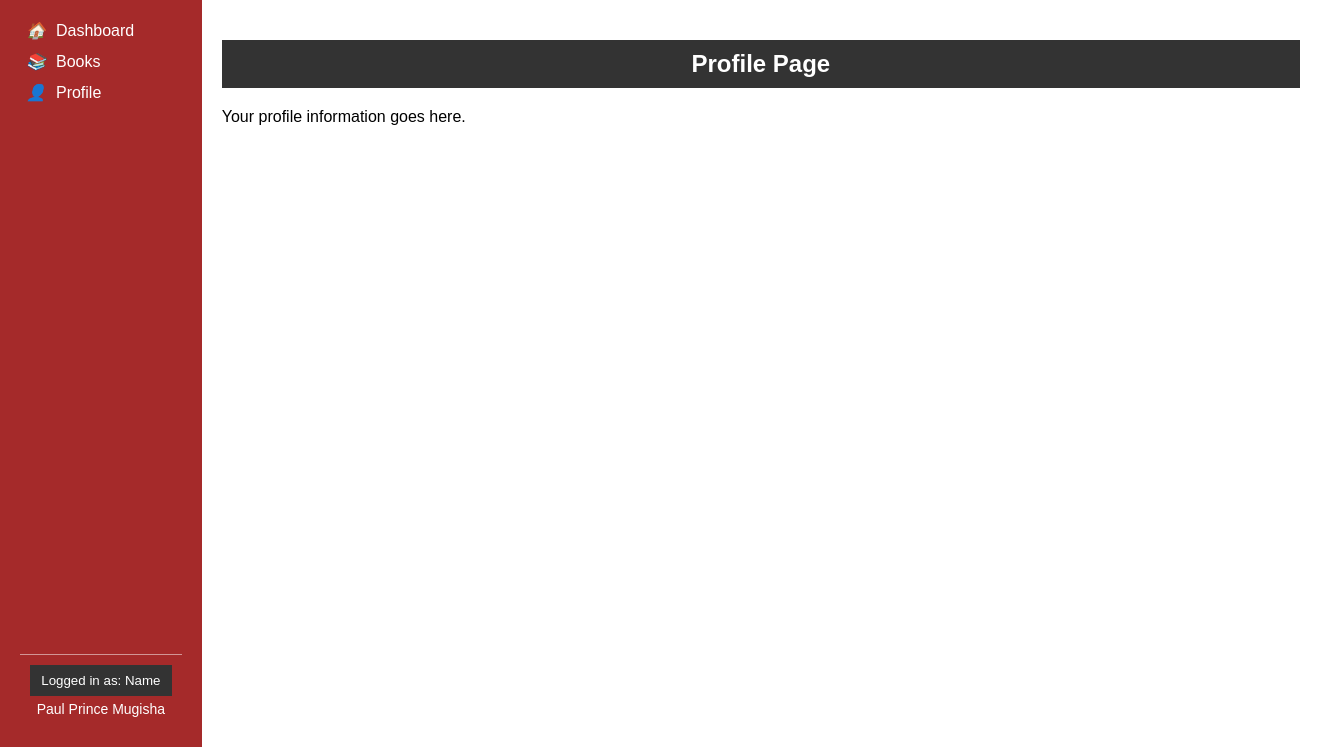
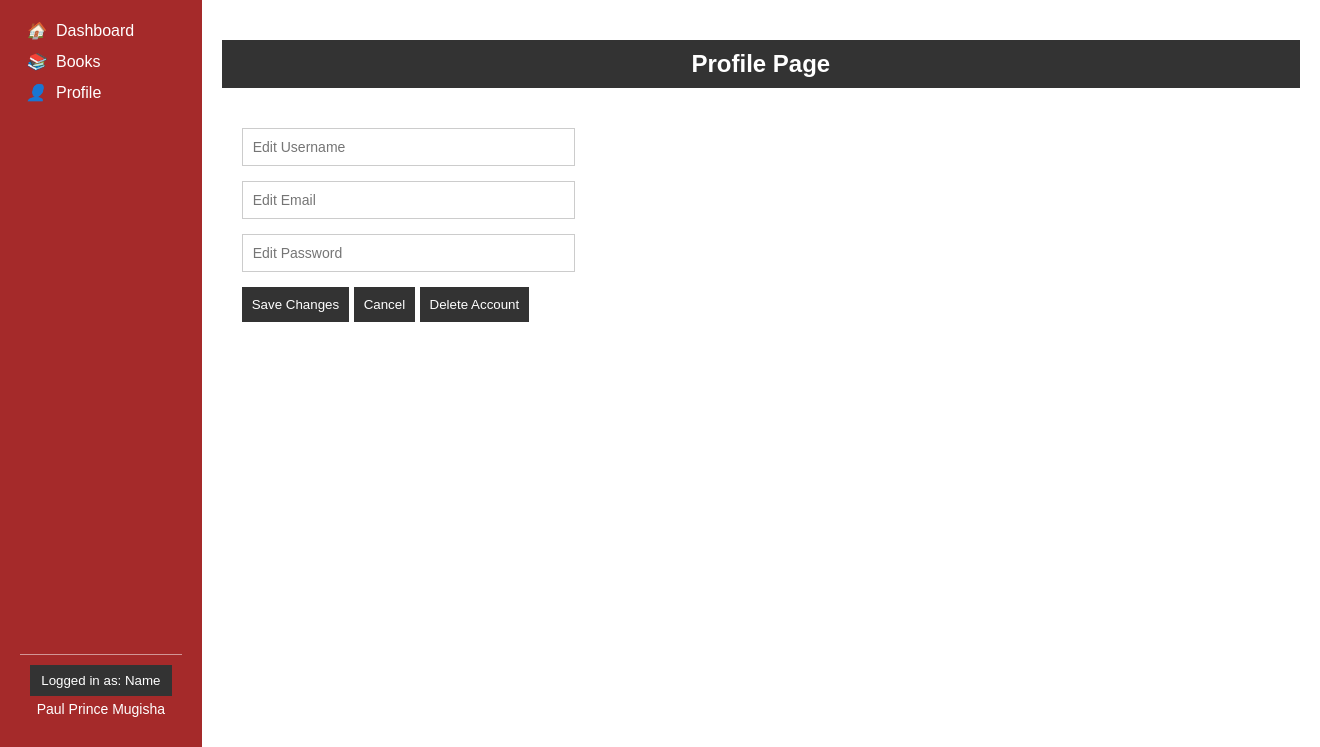
Before and after one commit to ledidk/ExpenseTrackerApp, a Django app: page / in a window 1320 px wide, after a click that opens the changed part. Shown: the part 53-800 px from the top of the page. Run offline with Django 5.2, Linux system fonts and the light colour scheme.

Commit message:
layout updated with extra pages

```diff
--- a/ExpenseTracker/home/templates/index.html
+++ b/ExpenseTracker/home/templates/index.html
@@ -223,6 +223,29 @@
             background-color: #f1f1f1;
         }
 
+                /* Profile Page */
+                #profile-page .profile-form {
+            display: flex;
+            flex-direction: column;
+            gap: 15px;
+            padding: 20px;
+        }
+
+        #profile-page .profile-form input {
+            padding: 10px;
+            border: 1px solid #ccc;
+            font-size: 14px;
+            width: 30%; /* Reduce input width to 1/3 */
+        }
+
+        #profile-page .profile-form button {
+            padding: 10px;
+            background-color: #333;
+            color: white;
+            border: none;
+            cursor: pointer;
+        }
+
     </style>
 </head>
 <body>
@@ -367,8 +390,18 @@
         <!-- Profile Page -->
         <div id="profile-page" class="content">
             <h2 class="profile-header">Profile Page</h2>
-            <p>Your profile information goes here.</p>
+            <div class="profile-form">
+                <input type="text" placeholder="Edit Username">
+                <input type="text" placeholder="Edit Email">
+                <input type="password" placeholder="Edit Password">
+                <div>
+                    <button>Save Changes</button>
+                    <button>Cancel</button>
+                    <button>Delete Account</button>
+                </div>
+            </div>
         </div>
+
     </div>
 
     <script>
```
